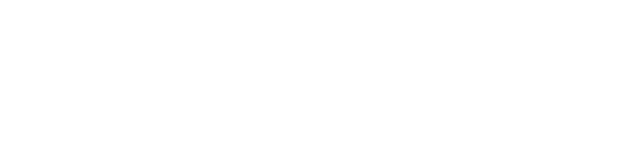
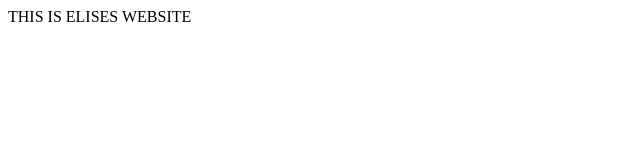
Before and after one commit to elise3/elise3.github.io, a plain HTML site: page index.html in a window 1280 px wide. Shown: the whole page, without its empty margins (0-640 px from the left). Drawn offline with Linux system fonts and the light colour scheme.

Commit message:
version 2
version 2

```diff
--- a/index.html
+++ b/index.html
@@ -2,5 +2,7 @@
 <html>
 <title> </title>
 <body>
+
+  THIS IS ELISES WEBSITE
 </body>
 </html>
```
